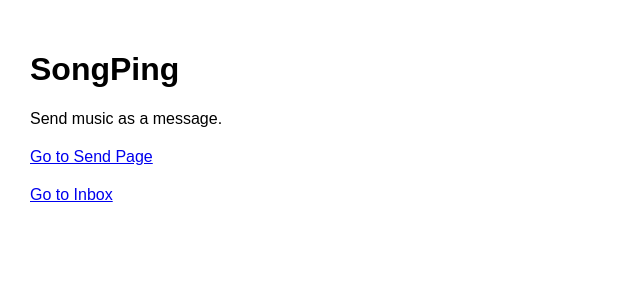
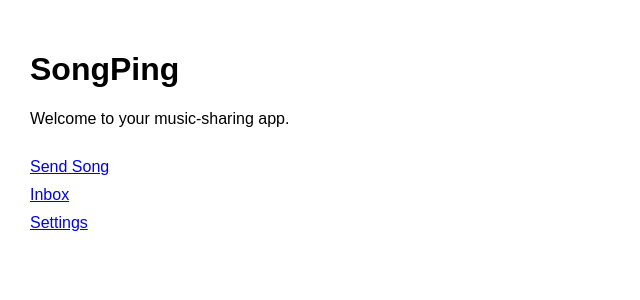
Before and after one commit to jasonsever79/SongPing, a Next.js app: page / in a window 1280 px wide. Shown: the top 300 px of the page, without its empty margins (0-640 px from the left). Built offline with nearby package versions, Linux system fonts and the light colour scheme.

Commit message:
Update page.tsx

```diff
--- a/app/page.tsx
+++ b/app/page.tsx
@@ -1,32 +1,4 @@
-"use client";
-
-
-
-import Link from "next/link";
-
-
-
-export default function Home() {
-
-
-
-  // Register the service worker when the component loads
-
-  if (typeof window !== "undefined") {
-
-    if ("serviceWorker" in navigator) {
-
-      navigator.serviceWorker.register("/service-worker.js")
-
-        .then(() => console.log("Service Worker Registered"))
-
-        .catch((err) => console.error("Service Worker Error:", err));
-
-    }
-
-  }
-
-
+export default function HomePage() {
 
   return (
 
@@ -34,21 +6,17 @@ export default function Home() {
 
       <h1>SongPing</h1>
 
-      <p>Send music as a message.</p>
+      <p>Welcome to your music-sharing app.</p>
 
 
 
-      <div style={{ marginTop: 20 }}>
+      <div style={{ marginTop: 30 }}>
 
-        <Link href="/send">Go to Send Page</Link>
+        <a href="/send" style={{ display: "block", marginBottom: 10 }}>Send Song</a>
 
-      </div>
+        <a href="/inbox" style={{ display: "block", marginBottom: 10 }}>Inbox</a>
 
-
-
-      <div style={{ marginTop: 20 }}>
-
-        <Link href="/inbox">Go to Inbox</Link>
+        <a href="/settings" style={{ display: "block", marginBottom: 10 }}>Settings</a>
 
       </div>
 
```
